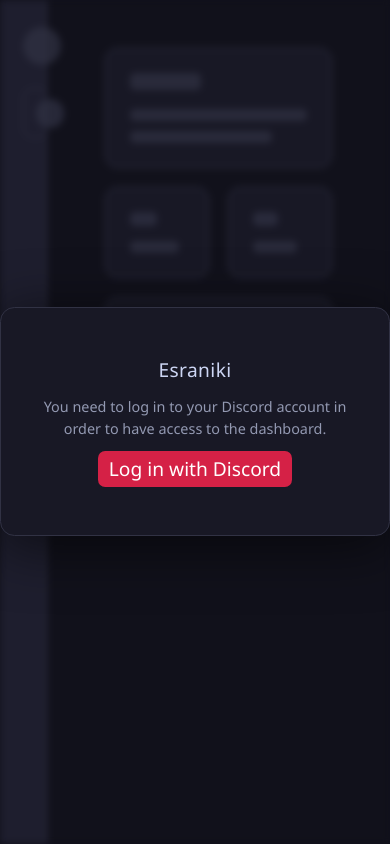
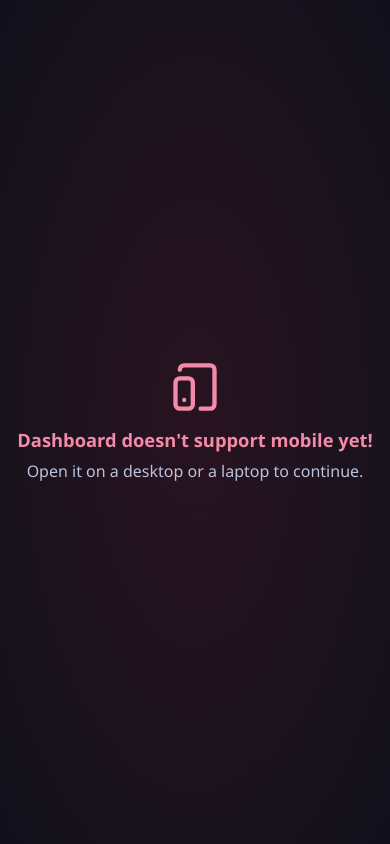
Before and after one commit to rezelyn/Esraniki, a website: page src/dashboard/public/index.html in a window 390 px wide. Drawn offline with nearby package versions, Linux system fonts and the light colour scheme; no server answers.

Commit message:
feat(dashboard): implement view restriction for mobile/small screens

```diff
--- a/src/dashboard/public/index.html
+++ b/src/dashboard/public/index.html
@@ -7,13 +7,38 @@
         <title>Esraniki</title>
         <link rel="icon" id="favicon" href="https://cdn.discordapp.com/avatars/1489402395384615102/bac3179cc24c78bfbc969201caaf8186.png?size=256">
         <link rel="stylesheet" href="style.css">
+        <style id="small-viewport" media="not all and (min-width: 1280px) and (min-height: 720px)">
+            html { zoom: 1; }
+            body > :not(#viewport-error) { display: none !important; }
+            #viewport-error { display: grid; }
+        </style>
         <link rel="stylesheet" href="https://fonts.googleapis.com/css2?family=JetBrains+Mono:wght@400;700&display=swap">
         <script src="https://unpkg.com/lucide@latest/dist/umd/lucide.min.js"></script>
-        <script type="module" src="./backend/app.js"></script>
+        <script type="module">
+            const tooSmall = matchMedia(document.getElementById('small-viewport').media);
+            function startWhenSupported() {
+                if (tooSmall.matches) return;
+                tooSmall.removeEventListener('change', startWhenSupported);
+                import('./backend/app.js');
+            }
+            tooSmall.addEventListener('change', startWhenSupported);
+            startWhenSupported();
+        </script>
         <script type="style" src="./shared/style.js"></script>
     </head>
 
     <body>
+        <main id="viewport-error">
+            <div class="viewport-message">
+                <svg xmlns="http://www.w3.org/2000/svg" aria-hidden="true" width="52" height="52" viewBox="0 0 24 24" fill="none" stroke="currentColor" stroke-width="2" stroke-linecap="round" stroke-linejoin="round" class="lucide lucide-tablet-smartphone preview-icon">
+                    <path d="M5 4a2 2 0 012-2h12a2 2 0 012 2v16a2 2 0 01-2 2h-4.4"/>
+                    <path d="M7 18h.01"/>
+                    <rect x="3" y="8" width="8" height="14" rx="2"/>
+                </svg>
+                <h1>Dashboard doesn't support mobile yet!</h1>
+                <p>Open it on a desktop or a laptop to continue.</p>
+            </div>
+        </main>
         <div id="auth-modal" class="modal-overlay">
             <div id="login-bg" class="login-bg" aria-hidden="true">
                 <div class="login-bg-sidebar">
--- a/src/dashboard/public/style.css
+++ b/src/dashboard/public/style.css
@@ -27,6 +27,26 @@ body {
 html {
 	zoom: 1.2;
 }
+
+#viewport-error {
+	display: none;
+	height: 100%;
+	overflow: auto;
+	place-items: safe center;
+	padding: 1rem 3vw;
+	background: radial-gradient(ellipse farthest-corner at center,
+		color-mix(in srgb, var(--accent) 12%, var(--crust)), var(--crust));
+}
+
+.viewport-message {
+	text-align: center;
+	white-space: nowrap;
+	color: var(--red);
+}
+
+.viewport-message svg { display: block; margin: 0 auto 1rem; }
+.viewport-message h1 { font-size: min(4.7vw, 2.25rem); line-height: 1.2; }
+.viewport-message p { margin-top: .5rem; font-size: min(4.4vw, 1rem); color: var(--subtext1); }
 
 body {
 	font-family: var(--primary-font);
```
